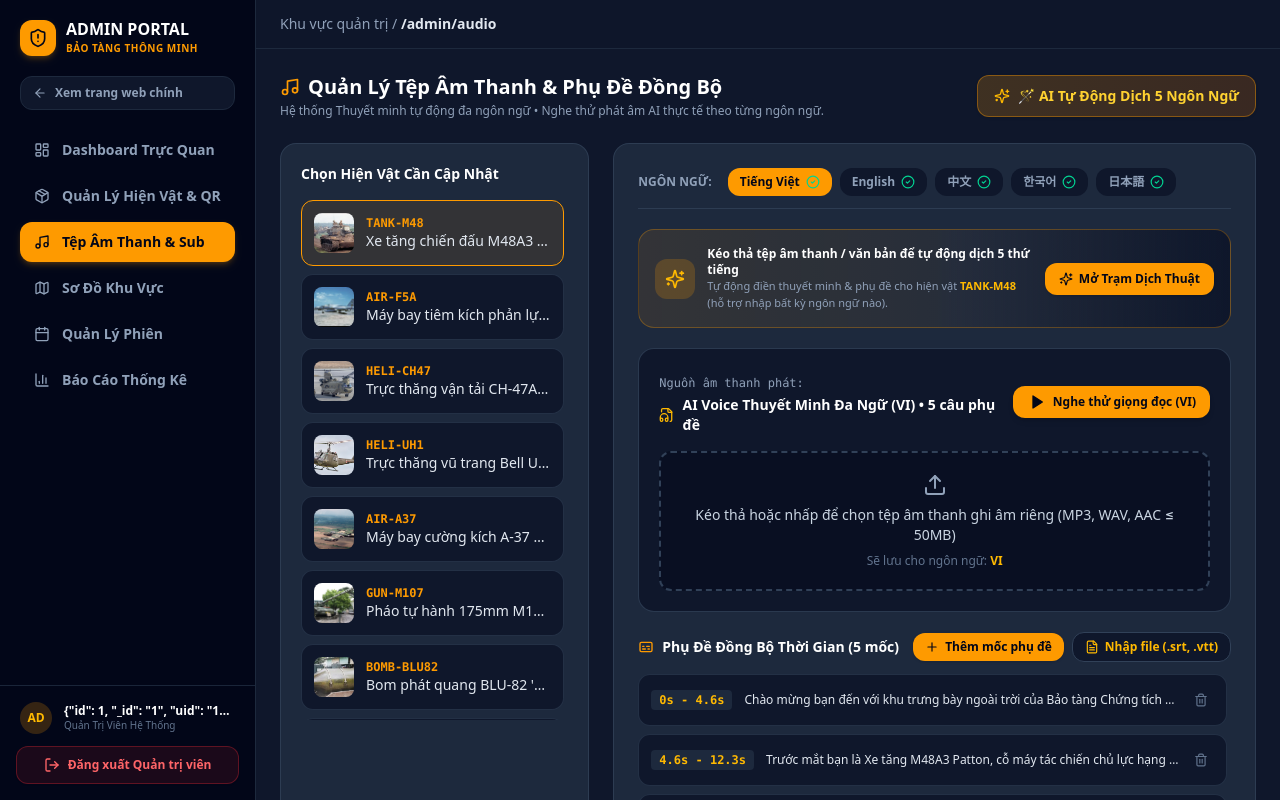
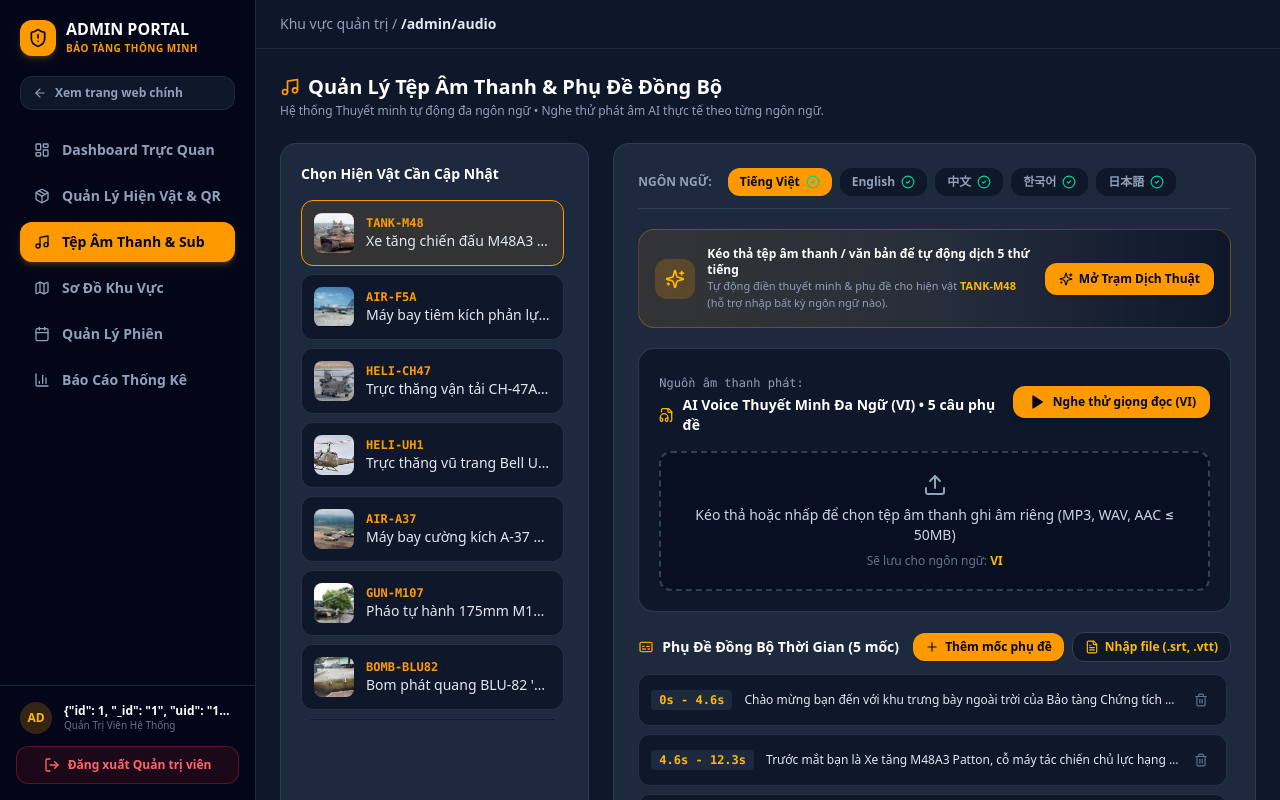
Before and after one commit to Call-me-Ren/Do_an_CNPM, a React (Vite) app in the folder frontend/: page /admin/audio in a window 1280 px wide. Built offline with nearby package versions, Linux system fonts and the light colour scheme; no server answers; sample sign-in values are in the browser's storage.

Commit message:
refactor(admin): remove redundant auto-translate header button in AudioManageView

```diff
--- a/frontend/src/admin/views/AudioManageView.tsx
+++ b/frontend/src/admin/views/AudioManageView.tsx
@@ -316,7 +316,6 @@ export const AudioManageView: React.FC = () => {
 
   return (
     <div className="flex flex-col gap-6">
-      <div className="flex flex-col sm:flex-row sm:items-center justify-between gap-4">
       <div>
         <h2 className="text-xl font-bold text-white flex items-center gap-2">
           <Music className="w-5 h-5 text-amber-500" />
@@ -325,16 +324,6 @@ export const AudioManageView: React.FC = () => {
         <p className="text-xs text-slate-400 mt-0.5">
           Hệ thống Thuyết minh tự động đa ngôn ngữ &bull; Nghe thử phát âm AI thực tế theo từng ngôn ngữ.
         </p>
-        </div>
-
-        <button
-          type="button"
-          onClick={() => setIsAutoTranslateOpen(true)}
-          className="flex items-center gap-2 px-4 py-2.5 rounded-xl bg-gradient-to-r from-amber-500/20 to-amber-600/20 hover:from-amber-500/30 hover:to-amber-600/30 text-amber-300 border border-amber-500/40 font-bold text-xs sm:text-sm shadow-sm transition cursor-pointer shrink-0"
-        >
-          <Sparkles className="w-4 h-4 text-amber-400" />
-          <span>🪄 AI Tự Động Dịch 5 Ngôn Ngữ</span>
-        </button>
       </div>
 
       <div className="grid grid-cols-1 lg:grid-cols-3 gap-6">
```
Lines whose indentation alone changed are shown as unchanged.
